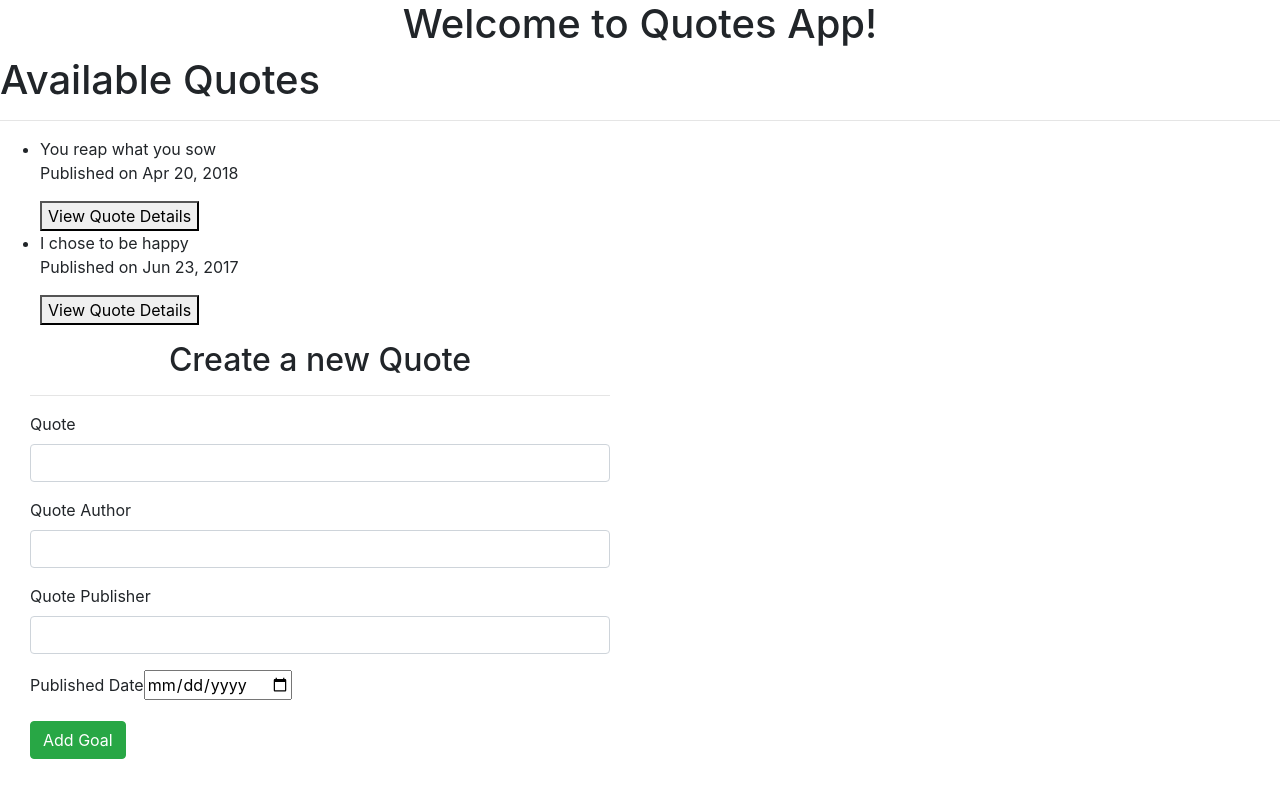
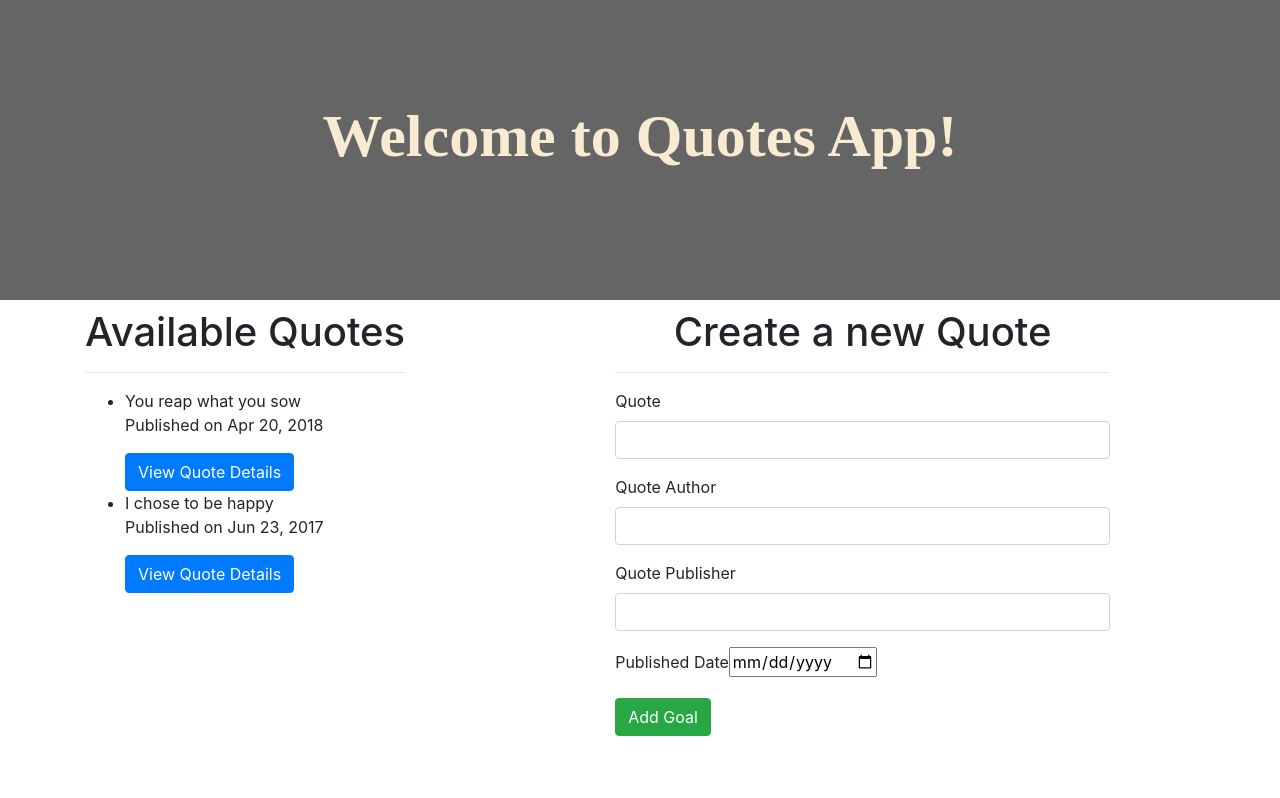
Before and after one commit to niEmerance/coreWeek1Proj, an Angular app: page / in a window 1280 px wide. Built offline with nearby package versions, Linux system fonts and the light colour scheme.

Commit message:
Designing well the page

```diff
--- a/src/app/app.component.css
+++ b/src/app/app.component.css
@@ -0,0 +1,10 @@
+h1{
+    font-family: serif;
+    padding-top: 100px;
+    height: 300px;
+    background-color: black;
+    color: wheat;
+    font-size: 60px;
+    font-weight: bold;
+    opacity: 0.6;
+}
--- a/src/app/quote-details/quote-details.component.html
+++ b/src/app/quote-details/quote-details.component.html
@@ -1,4 +1,4 @@
 <p>Quote Author: {{quote.quoteAuthor}}</p>
 <p>Quote Publisher: {{quote.quotePublisher}}</p>
-<button (click)='quoteRemove(true)'>Remove Quote</button>
+<button class="btn btn-danger"(click)='quoteRemove(true)'>Remove Quote</button>
 <app-votes></app-votes>
--- a/src/app/quote-form/quote-form.component.html
+++ b/src/app/quote-form/quote-form.component.html
@@ -1,5 +1,5 @@
 <div class="container-fluid">
-    <h2 class="text-center">Create a new Quote</h2>
+    <h1 class="text-center">Create a new Quote</h1>
     <hr>
     <form (ngSubmit)='submitQuote()' #quoteForm='ngForm'>
         <div class="form-group">
--- a/src/app/quote/quote.component.css
+++ b/src/app/quote/quote.component.css
@@ -0,0 +1,7 @@
+.content{
+    display: flex;
+    flex-direction: row;
+}
+#form{
+    margin-left: 180px;
+}
--- a/src/app/quote/quote.component.html
+++ b/src/app/quote/quote.component.html
@@ -1,3 +1,5 @@
+<div class="container">
+    <div class="content">
       <div>
         <h1>Available Quotes</h1>
         <hr>
@@ -5,12 +7,14 @@
           <div *ngFor='let quote of quotes; let i=index'>
             <li>{{quote.quoteName}}</li>
             <p>Published on {{quote.publishDate|date}}</p>
-          <button (click)='toggleDetails(i)'>View Quote Details</button>
+            <button class="btn btn-primary"(click)='toggleDetails(i)'>View Quote Details</button>
             <app-quote-details *ngIf='quote.showDetails' [quote]='quote' (isComplete) ='quoteRemove($event,i)'></app-quote-details>
           </div>
 
          </ul>
-    <div class="col-md-6">
+      </div>
+      <div class="col-md-6" id="form">
       <app-quote-form (addQuote)="addNewQuote($event)"></app-quote-form>
       </div>
     </div>
+  </div>
--- a/src/app/votes/votes.component.html
+++ b/src/app/votes/votes.component.html
@@ -1,4 +1,4 @@
 <p>Up Votes: {{upvotes}}</p>
 <p>Down Votes: {{downvotes}} </p>
-<button (click)='upVote()'>Up Vote</button>
-<button (click)='downVote()'>Down Vote</button>
+<button class="btn btn-secondary" (click)='upVote()'>Up Vote</button>
+<button class="btn btn-secondary" (click)='downVote()'>Down Vote</button>
```
Lines whose indentation alone changed are shown as unchanged.
